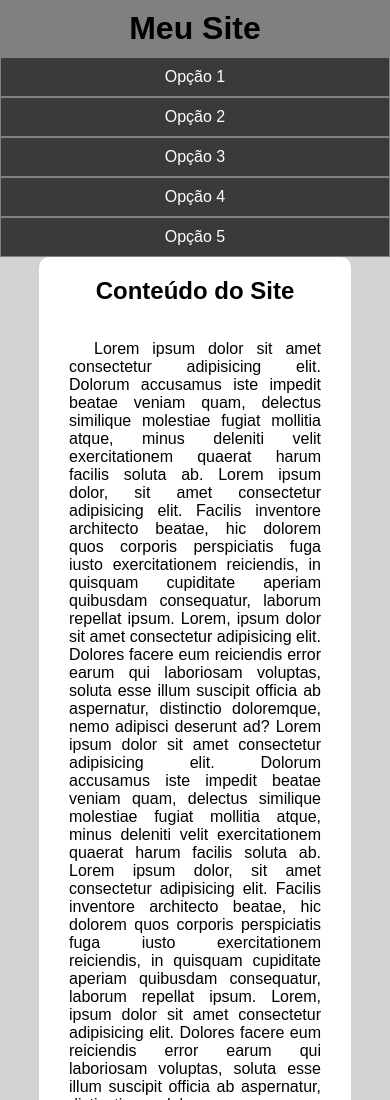
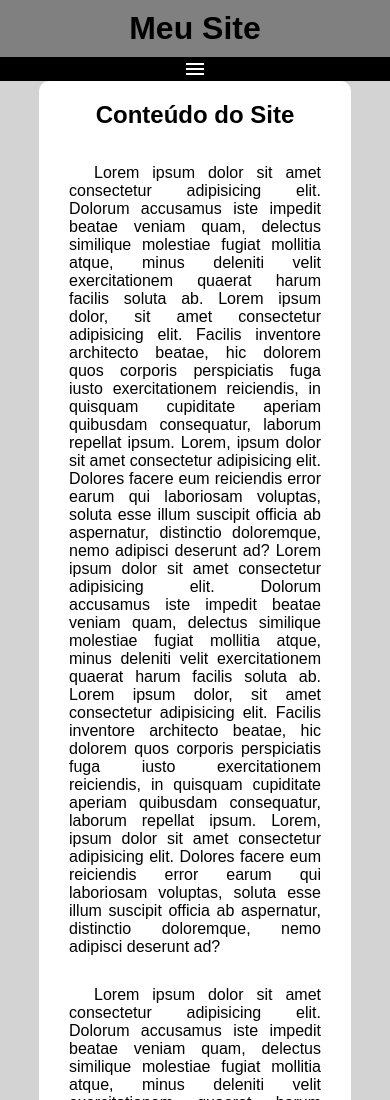
Before and after one commit to jeferson1502/html-css, a plain HTML site: page exercicios/ex026/mq005/index.html in a window 390 px wide. Shown: the top 1100 px of the page. Drawn offline with nearby package versions, Linux system fonts and the light colour scheme.

Commit message:
ex 026 mq 005 mobile first

```diff
--- a/exercicios/ex026/mq005/estilo/style.css
+++ b/exercicios/ex026/mq005/estilo/style.css
@@ -19,6 +19,19 @@ header h1{
     padding: 10px;
 }
 
+#menu{
+    display: block;
+    background-color: black;
+    color: white;
+    text-align: center;
+    cursor: pointer;
+}
+
+#menu:hover{
+    background-color: darkgray;
+    color: black;
+}
+
 header ul{
     list-style-type: none;
     text-align: center;
@@ -35,6 +48,10 @@ header a{
 
 header a:hover{
     background-color: rgb(110, 109, 109);
+}
+
+menu{
+    display: none;
 }
 
 main{
--- a/exercicios/ex026/mq005/index.html
+++ b/exercicios/ex026/mq005/index.html
@@ -4,13 +4,17 @@
     <meta charset="UTF-8">
     <meta name="viewport" content="width=device-width, initial-scale=1.0">
     <link rel="stylesheet" href="estilo/style.css">
+    <link rel="stylesheet" href="https://fonts.googleapis.com/css2?family=Material+Symbols+Outlined:opsz,wght,FILL,GRAD@20..48,100..700,0..1,-50..200" />
     <title>Media Query</title>
 </head>
 <body>
 
     <header>
         <h1>Meu Site</h1>
-        <menu>
+        <span id = "menu"class="material-symbols-outlined" onclick="clickMenu()">
+            menu
+         </span>
+        <menu id="itens">
             <ul>
                 <li><a href="#">Opção 1</a></li>
                 <li><a href="#">Opção 2</a></li>
@@ -40,7 +44,22 @@
 
 
 
+    <script>
+        function clickMenu(){
+            if (itens.style.display == 'block'){
 
+                itens.style.display = 'none'
+
+            }else{
+
+                itens.style.display = 'block'
+
+            }
+
+        }
+
+
+    </script>
 
 
 
```
